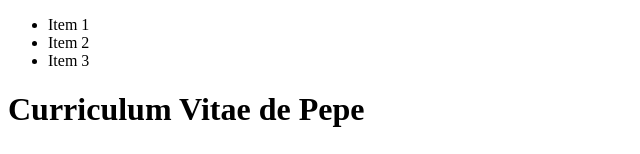
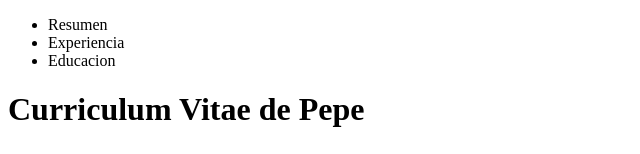
Before and after one commit to JeanLarez/g93-colaborativo, a plain HTML site: page index.html in a window 1280 px wide. Shown: the top 154 px of the page, without its empty margins (0-640 px from the left). Drawn offline with Linux system fonts and the light colour scheme.

Commit message:
Cambio nombres de Links

```diff
--- a/index.html
+++ b/index.html
@@ -9,9 +9,9 @@
     <header>
         <nav>
             <ul>
-                <li>Item 1</li>
-                <li>Item 2</li>
-                <li>Item 3</li>
+                <li>Resumen</li>
+                <li>Experiencia</li>
+                <li>Educacion</li>
             </ul>
         </nav>
     </header>
```
